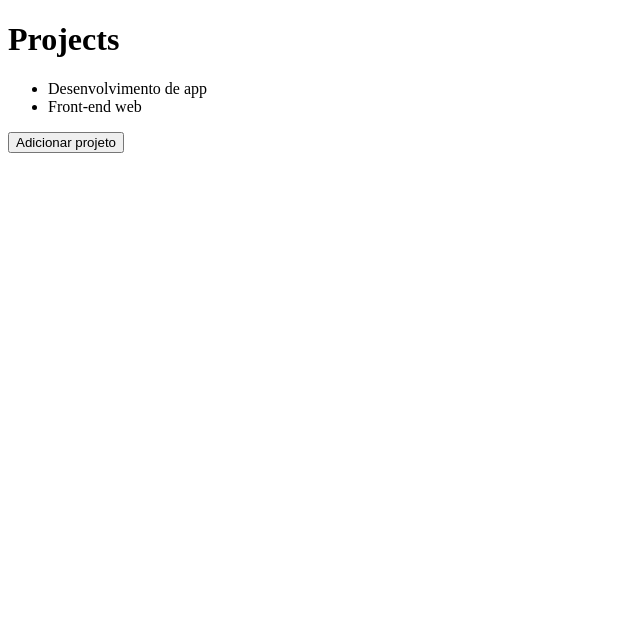
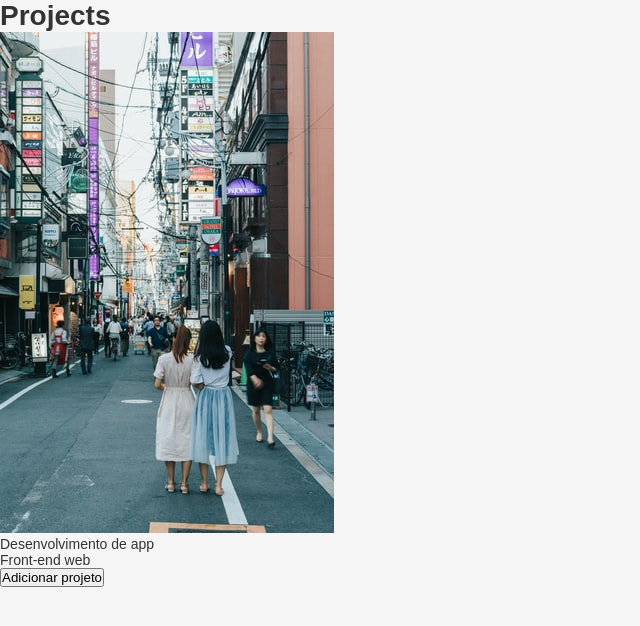
Before and after one commit to felipetavaresr/ReactJS, a React app: page / in a window 1280 px wide. Shown: the top 626 px of the page, without its empty margins (0-640 px from the left). Built offline with nearby package versions, Linux system fonts and the light colour scheme.

Commit message:
✈ app accepts css and images

```diff
--- /dev/null
+++ b/src/App.css
@@ -0,0 +1,12 @@
+* {
+    margin: 0;
+    padding: 0;
+    outline: 0;
+    box-sizing: border-box;
+}
+
+body {
+    background: #f5f5f5;
+    font: 14px sans-serif;
+    color: #333;
+}
--- a/src/App.js
+++ b/src/App.js
@@ -1,4 +1,7 @@
 import React, { useState } from 'react';
+
+import './App.css';
+import backgroundImage from './assets/background.jpg';
 
 import Header from './components/Header';
 
@@ -17,6 +20,8 @@ function App() {
     <>
         <Header title="Projects" />
 
+        <img src={backgroundImage} />
+
         <ul>
             {projects.map(project => <li key={project}>{project}</li>)}
         </ul>
--- a/webpack.config.js
+++ b/webpack.config.js
@@ -17,6 +17,20 @@ module.exports = {
                 use: {
                     loader: 'babel-loader',
                 }
+            },
+            {
+                test: /\.css$/,
+                exclude: /node_modules/,
+                use: [
+                    { loader: 'style-loader' },
+                    { loader: 'css-loader' },
+                ]
+            },
+            {
+                test: /.*\.(gif|png|jpe?g)$/i,
+                use: {
+                    loader: 'file-loader',
+                }
             }
         ]
     }
```
Also changed, not shown: package.json (+8 -1 lines), src/assets/background.jpg (added), 1 other file (tests, documents, lock files or other folders).
